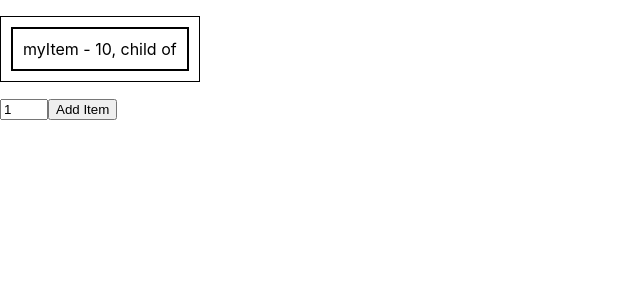
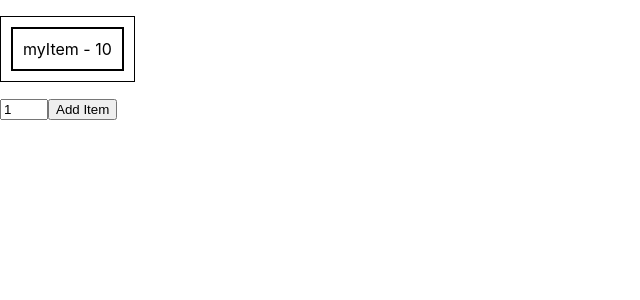
Before and after one commit to ze-e/react-skill-tree, a React (Create React App) app: page / in a window 1280 px wide. Both pictures are taken after a click on the button "Add Item". Shown: the top 300 px of the page, without its empty margins (0-640 px from the left). Built offline with nearby package versions, Linux system fonts and the light colour scheme.

Commit message:
added parents

```diff
--- a/src/components/ItemElement.js
+++ b/src/components/ItemElement.js
@@ -1,7 +1,7 @@
 function ItemElement(props) {
   const my = props.item;
   return(
-    <li className="item__content">{my.name} - {my.xp}, child of {my.parent && my.parent.name && my.parent.name}</li>
+    <li className="item__content">{my.name} - {my.xp} {my.parent && my.parent.name && `, child of ${my.parent.name}`}</li>
   )
 }
 
```
